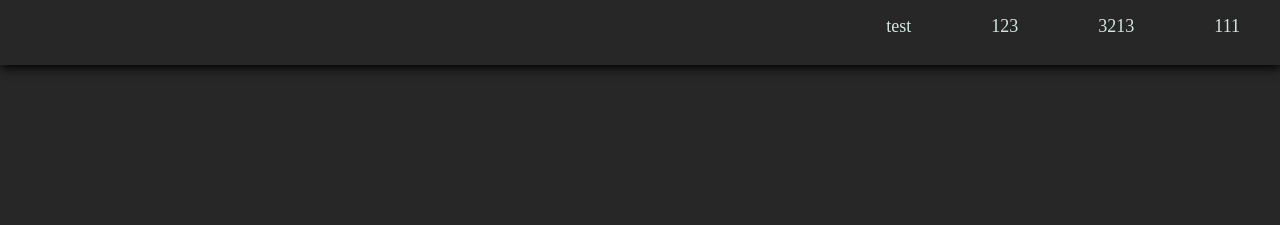
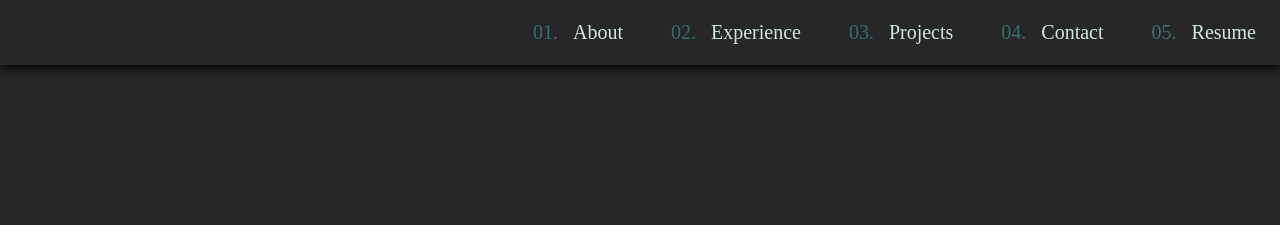
Before and after one commit to VoChrisK/personal-website-v2, a Gatsby site: page / in a window 1280 px wide. Shown: the top 225 px of the page. Built offline with nearby package versions, Linux system fonts and the light colour scheme; Gatsby itself is replaced by a stand-in of ours.

Commit message:
add hero images and update navbar

```diff
--- a/src/components/navbar.tsx
+++ b/src/components/navbar.tsx
@@ -6,34 +6,45 @@ import { Color } from '../models';
 export const Navigation = styled.nav`
   background-color: ${ Color.BackgroundColor };
   box-shadow: 1px 3px 10px #000;
-  // justify-content: space-between;
   position: fixed;
   top: 0;
+  display: flex;
+  align-items: center;
+  justify-content: flex-end;
   width: 100%;
   height: 4.0625rem;
 `;
 
 export const LinkList = styled.ul`
   display: flex;
-  justify-content: flex-end;
+  counter-reset: listCounter;
 `;
 
 export const List = styled.li`
   color: ${ Color.TextColor };
   cursor: pointer;
-  font-size: 1.125rem;
+  font-size: 1.25rem;
   list-style: none;
-  margin: 0 2.5rem;
+  margin: 0 1.5rem;
+
+  :before {
+    content: "0" counter(listCounter) ". ";
+    counter-increment: listCounter;
+    color: ${ Color.HeaderColor };
+    font-size: 1.25rem;
+    margin-right: 0.625rem;
+  }
 `;
 
 export const Navbar = () => {
   return (
     <Navigation>
       <LinkList>
-        <List>test</List>
-        <List>123</List>
-        <List>3213</List>
-        <List>111</List>
+        <List>About</List>
+        <List>Experience</List>
+        <List>Projects</List>
+        <List>Contact</List>
+        <List>Resume</List>
       </LinkList>
     </Navigation>
   );
```
Also changed, not shown: src/assets/images/hero-background.png (deleted), src/assets/images/hero_image_1.jpg (added), src/assets/images/hero_image_2.jpg (added), src/assets/images/hero_image_3.jpg (added).
